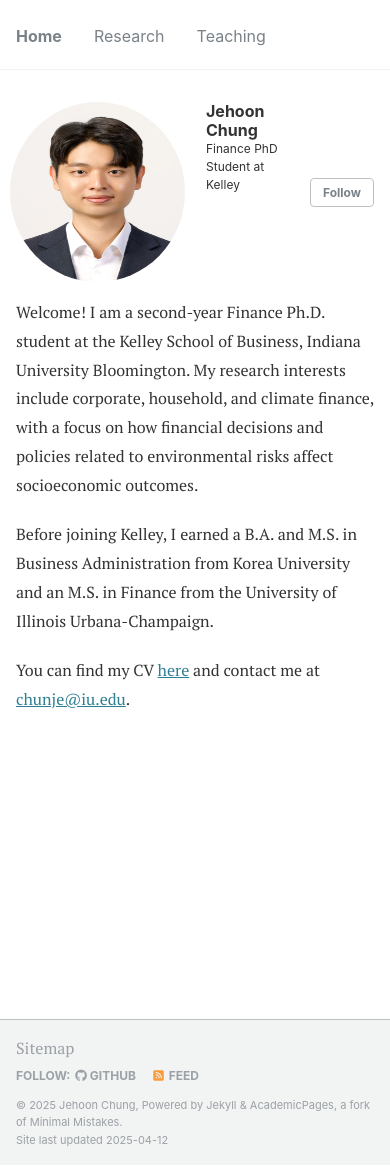
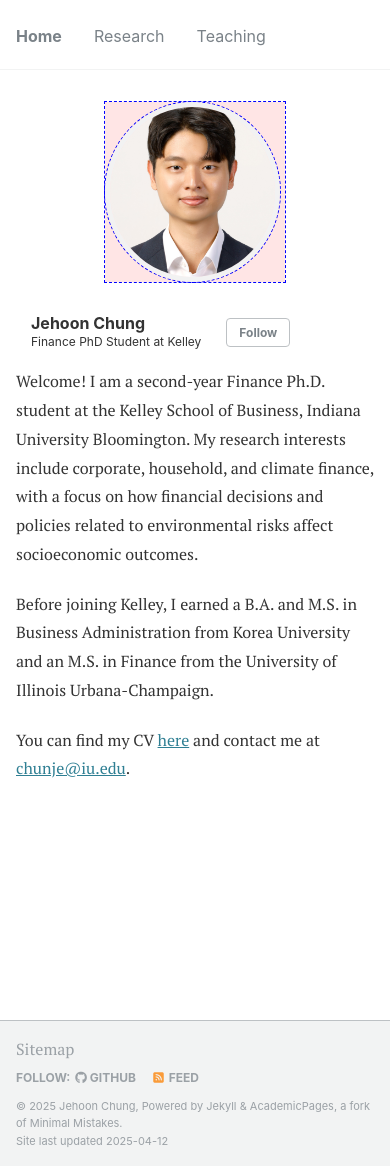
Before and after one commit to JehoonChung/jehoonchung.github.io, a Jekyll site: the page built from _pages/about.md, in a window 390 px wide and 1166 px high. Built offline with Jekyll 4.4.1, drawn with Linux system fonts in a browser that asks for light colours.

Commit message:
Update _custom.scss

```diff
--- a/_sass/_custom.scss
+++ b/_sass/_custom.scss
@@ -1,28 +1,38 @@
 /* ==========================================================================
-   Author Profile Layout Fixes (Left-Adjusted Photo)
-   ========================================================================== */
-
-
-
-/* ==========================================================================
-   Perfect Mobile Author Centering
+   Guaranteed Mobile Centering Fix
    ========================================================================== */
 
 @media screen and (max-width: 768px) {
-  .author {
-    display: grid;
-    grid-template-columns: 1fr;
-    justify-items: center;
+  /* Debug container (temporary - remove after fixing) */
+  .author__avatar {
+    background-color: rgba(255,0,0,0.1); /* Visual guide */
+    outline: 1px dashed blue; /* Visual guide */
   }
 
+  /* Complete reset */
+  .author__avatar,
+  .author__avatar img {
+    margin: 0 !important;
+    padding: 0 !important;
+    float: none !important;
+    display: block !important;
+    position: static !important;
+    left: auto !important;
+    right: auto !important;
+    transform: none !important;
+  }
+
+  /* Precise centering */
   .author__avatar {
-    grid-column: 1;
-    position: relative;
-    left: -3px;
+    width: 180px !important; /* Match image size */
+    margin: 0 auto 2rem !important;
 
     img {
-      width: 180px;
-      height: 180px;
+      width: 100% !important;
+      height: 180px !important;
+      border-radius: 50%;
+      object-fit: cover;
+      border: 5px solid #f2f2f2;
     }
   }
 }
```
